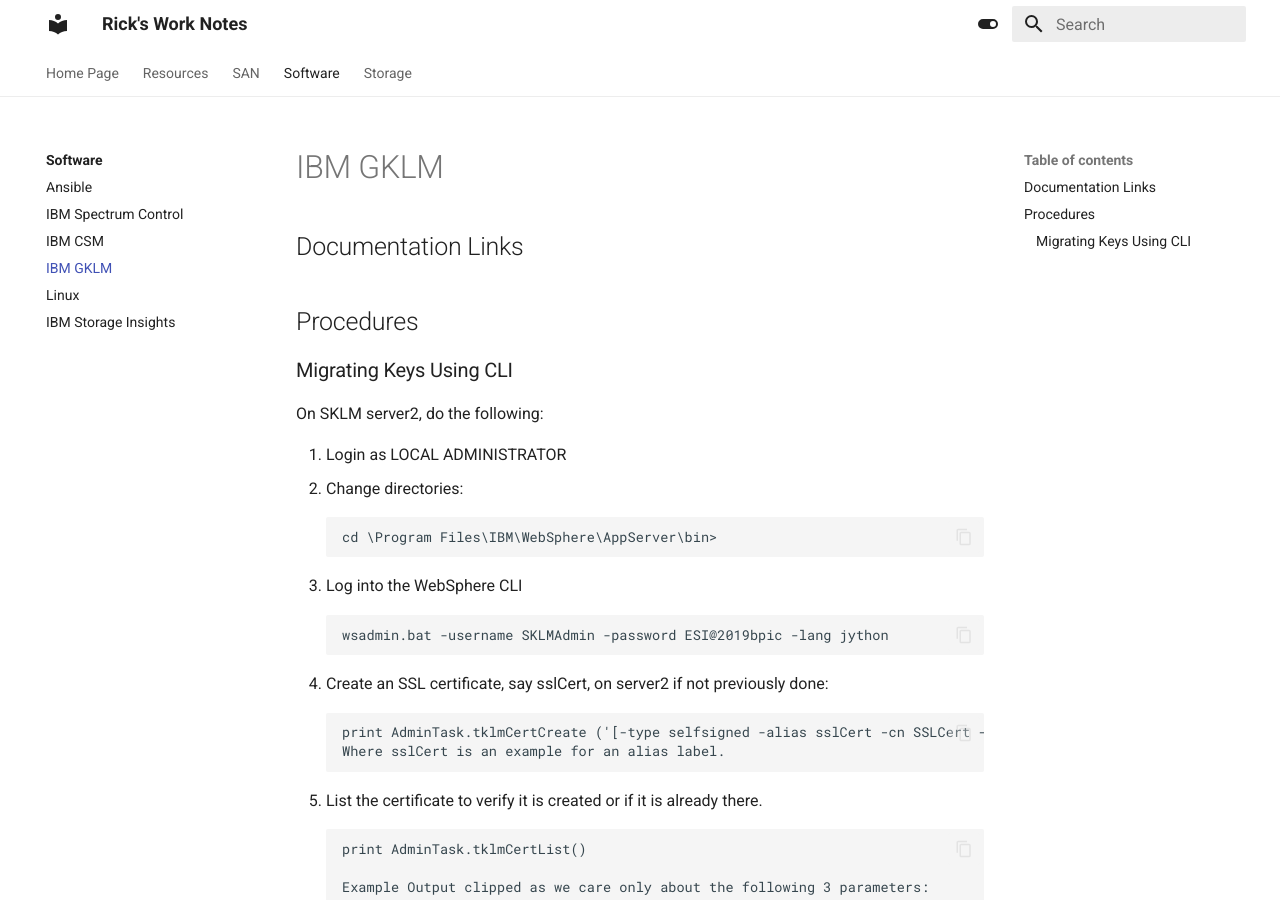
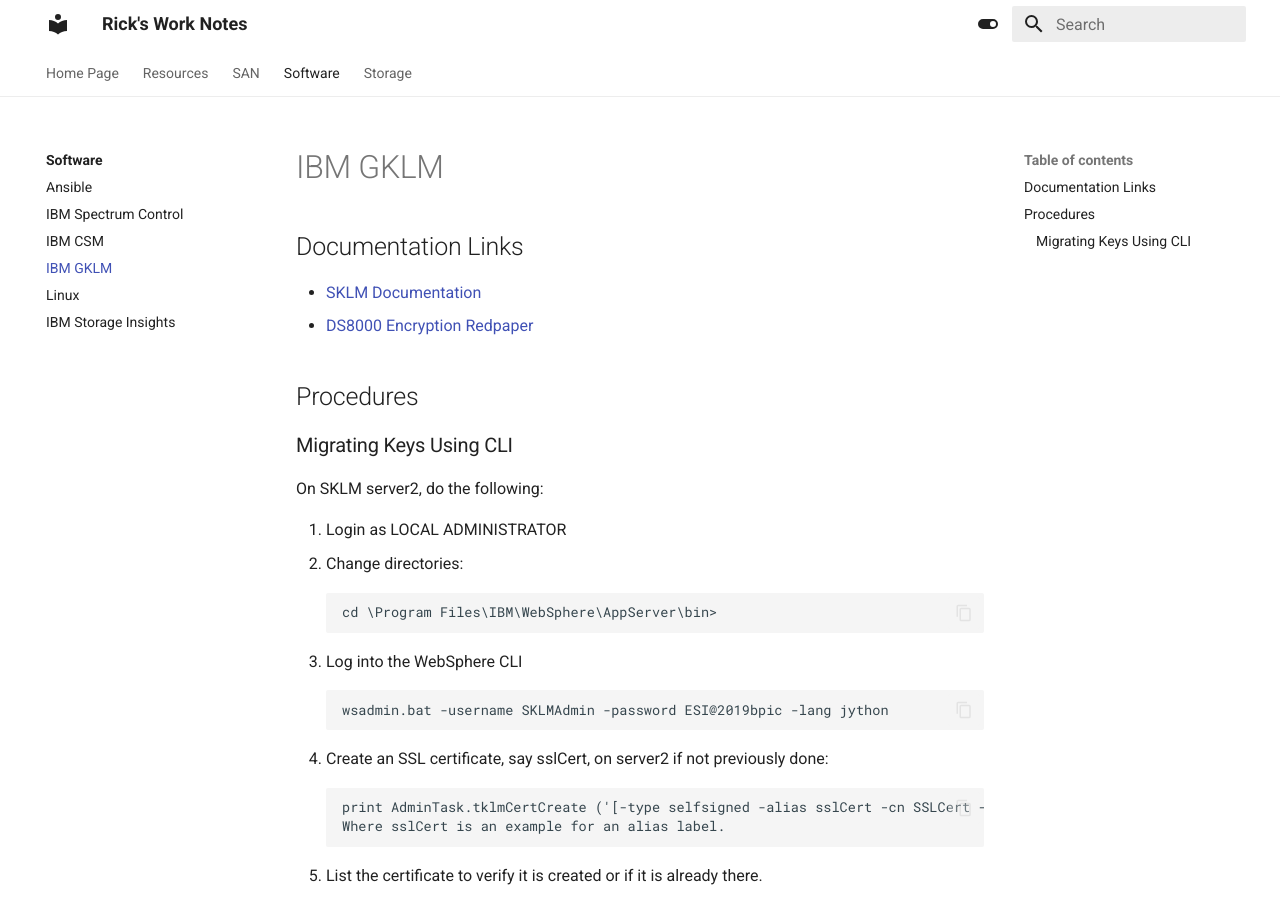
Before and after one commit to rickkoe/worknotes, an MkDocs documentation site: the page built from docs/Software/gklm.md, in a window 1280 px wide and 900 px high. Built offline with MkDocs 1.6.1 and Material for MkDocs 9.7.7, drawn with Linux system fonts in a browser that asks for light colours.

Commit message:
Add documentation link

```diff
--- a/docs/Software/gklm.md
+++ b/docs/Software/gklm.md
@@ -1,6 +1,8 @@
 # IBM GKLM
 
 ## Documentation Links
+- [SKLM Documentation](https://www.ibm.com/docs/en/sgklm)
+- [DS8000 Encryption Redpaper](https://www.redbooks.ibm.com/redpapers/pdfs/redp4500.pdf)
 
 ## Procedures
 ### Migrating Keys Using CLI
```
